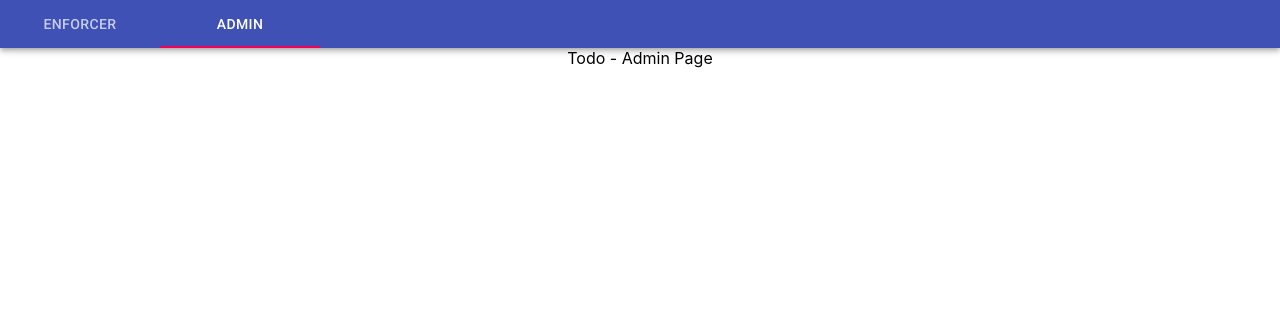
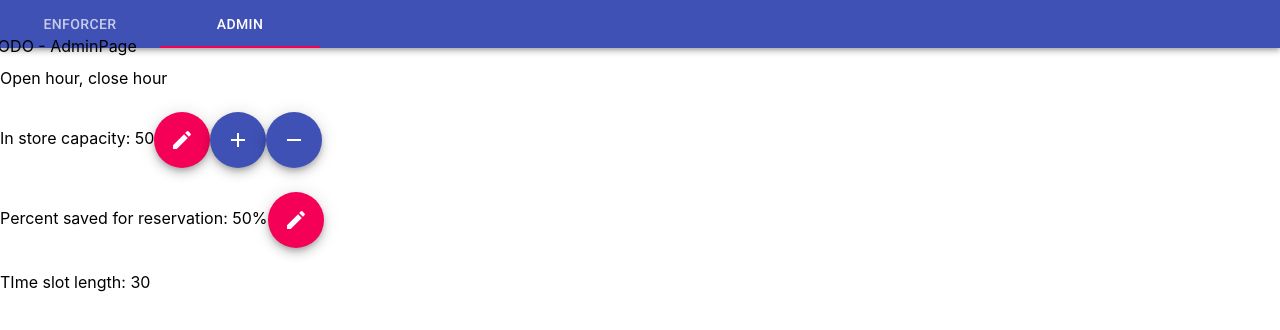
Before and after one commit to flashgordonion/distancy-admin-client, a React (Create React App) app: page / in a window 1280 px wide. Both pictures are taken after a click on the tab "ADMIN". Shown: the top 330 px of the page. Built offline with nearby package versions, Linux system fonts and the light colour scheme.

Commit message:
adminPage mockup WIP

```diff
--- a/package.json
+++ b/package.json
@@ -5,6 +5,7 @@
   "dependencies": {
     "@material-ui/core": "^4.9.7",
     "@material-ui/icons": "^4.9.1",
+    "@material-ui/pickers": "^3.2.10",
     "@testing-library/jest-dom": "^4.2.4",
     "@testing-library/react": "^9.5.0",
     "@testing-library/user-event": "^7.2.1",
--- a/src/Pages/AdminPage.js
+++ b/src/Pages/AdminPage.js
@@ -1,13 +1,95 @@
-import React from 'react';
-import {Grid} from '@material-ui/core';
+import React, { Fragment, useState } from 'react';
+import { Grid, Fab } from '@material-ui/core';
+import { TimePicker } from '@material-ui/pickers';
+import EditIcon from '@material-ui/icons/Edit';
+import AddIcon from '@material-ui/icons/Add';
+import RemoveIcon from '@material-ui/icons/Remove';
+
+
+const PEOPLE_MAX = 50;
+const PERCENTAGE_RESERVATION = 50;
+const TIME_SLOT_LENGTH = 30;
 
 const AdminPage = (props) => {
+  let [inStoreCapacity, setInStoreCapacity] = useState(PEOPLE_MAX);
+  let [percentageReservation, setPercentageReservation] = useState(PERCENTAGE_RESERVATION);
+  let [selectedDate, handleDateChange] = useState(new Date());
 
-    return (
-        <Grid>
-            Todo - Admin Page
-        </Grid>
-    )
+  function handleInStoreCapacityEditClick() {
+    setInStoreCapacity(0);
+  }
+
+  function handleInStoreCapacityIncreaseClick() {
+    if (inStoreCapacity < PEOPLE_MAX) {
+      setInStoreCapacity(inStoreCapacity + 1);
+    }
+  }
+
+  function handleInStoreCapacityDecreaseClick() {
+    if (inStoreCapacity > 0) {
+      setInStoreCapacity(inStoreCapacity - 1);
+    }
+  }
+
+  function handlePercentageReservationEditClick() {
+    setPercentageReservation(0);
+  }
+
+  return (
+    <Grid
+      container
+      direction='column'
+      align='left'
+      spacing={3}
+    >
+      TODO - AdminPage
+      <Grid item>
+        Open hour, close hour
+        {/* https://material-ui-pickers.dev/demo/timepicker */}
+        {/* <TimePicker autoOk label="12 hours" value={selectedDate} onChange={handleDateChange} /> */}
+      </Grid>
+      <Grid item>
+        In store capacity: {inStoreCapacity}
+        <Fab
+          onClick={handleInStoreCapacityEditClick}
+          color="secondary"
+          aria-label="edit"
+        >
+          < EditIcon />
+        </Fab>
+        <Fab
+          onClick={handleInStoreCapacityIncreaseClick}
+          color="primary"
+          aria-label="add"
+        >
+          <AddIcon/>
+        </Fab>
+        <Fab
+          onClick={handleInStoreCapacityDecreaseClick}
+          color="primary"
+          aria-label="remove"
+        >
+          <RemoveIcon/>
+        </Fab>
+      </Grid>
+      <Grid item>
+        Percent saved for reservation: {percentageReservation}%
+        <Fab
+          onClick={handlePercentageReservationEditClick}
+          color="secondary"
+          aria-label="edit"
+        >
+          < EditIcon />
+        </Fab>
+      </Grid>
+      <Grid item>
+        TIme slot length: {TIME_SLOT_LENGTH}
+      </Grid>
+      <Grid item>
+
+      </Grid>
+    </Grid>
+  )
 }
 
 export default AdminPage
--- a/src/Pages/EnforcerPage.js
+++ b/src/Pages/EnforcerPage.js
@@ -1,16 +1,23 @@
 import React, { useState } from 'react';
 import { Grid, Fab } from '@material-ui/core';
 import AddIcon from '@material-ui/icons/Add';
+import RemoveIcon from '@material-ui/icons/Remove';
+
+const PEOPLE_MAX = 50;
 
 const EnforcerPage = (props) => {
   let [count, setCount] = useState(0);
 
   function handlePlusClick() {
-    setCount(count + 1);
+    if (count < PEOPLE_MAX) {
+      setCount(count + 1);
+    }
   }
 
   function handleMinusClick() {
-    setCount(count - 1);
+    if (count > 0) {
+      setCount(count - 1);
+    }
   }
 
   return (
@@ -45,11 +52,13 @@ const EnforcerPage = (props) => {
         <Fab
           onClick={handleMinusClick}
           color="primary"
-          aria-label="add"
+          aria-label="remove"
         >
-          <AddIcon/>
+          <RemoveIcon/>
         </Fab>
         Exit
+      </Grid>
+      <Grid item>
         Count: {count}/50
       </Grid>
     </Grid>
```
Also changed, not shown: 1 other file (tests, documents, lock files or other folders).
